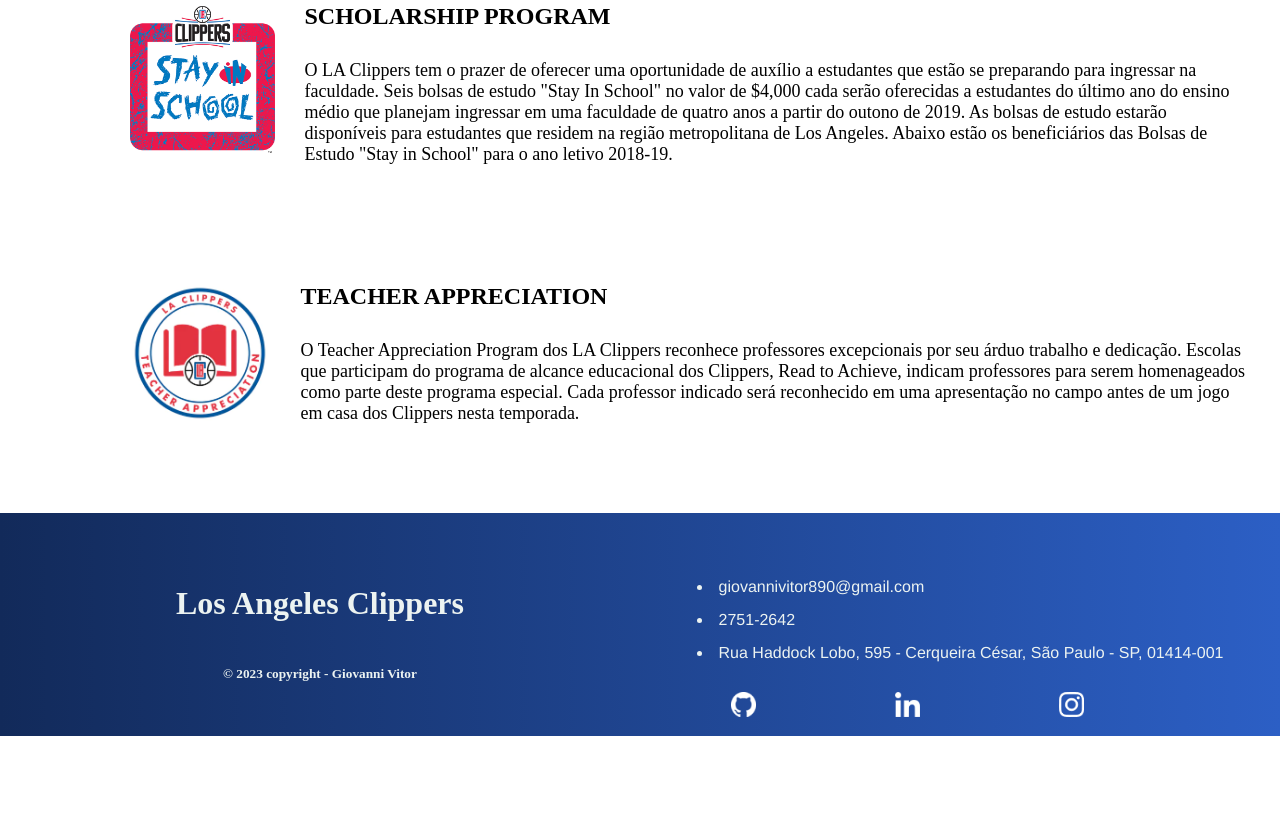
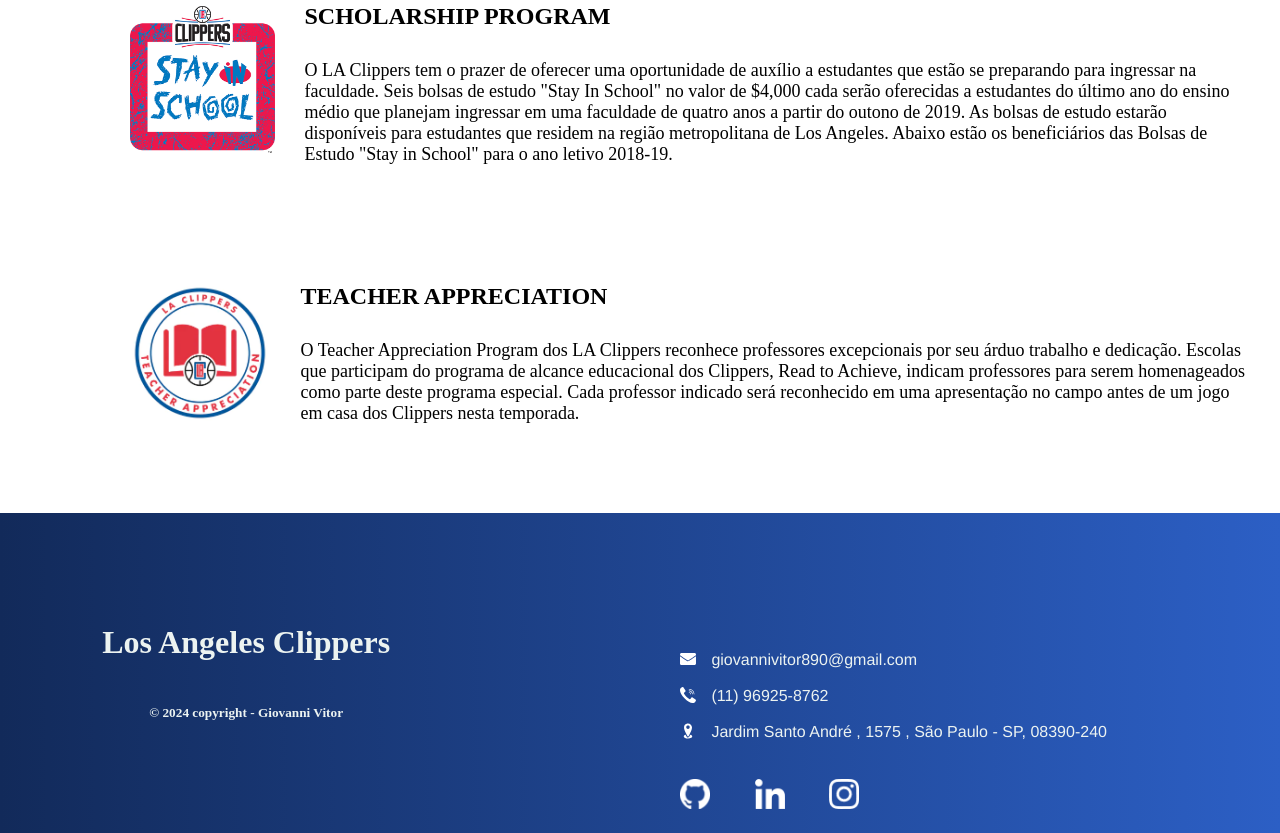
Before and after one commit to giovannivitor/LA-Clippers-project, a website: page Site/public/educação.html in a window 1280 px wide. Shown: the part 1410-2243 px from the top of the page. Before the commit the page ends 2146 px from the top, so only its background shows below. Drawn offline with Linux system fonts and the light colour scheme.

Commit message:
atualizando icons do footer

```diff
--- a/Site/public/css/educação.css
+++ b/Site/public/css/educação.css
@@ -214,44 +214,52 @@
 
 
 
-.footer .container{
+.footer .container {
     background: linear-gradient(90deg, #122a5a 0%, #2c5fc5 100%);
     display: flex;
     flex-direction: row;
+    height: 40vh;
+    width: 100%;
 }
 
-.footer h1{
-    margin-top: -10px;
-}
-
-.logotipo2{
-
+.logotipo2 {
     width: 50%;
     display: flex;
     justify-content: center;
     flex-direction: column;
-    margin-top: 50px;
     color: #ecf3f1;
     align-items: center;
 }
 
 .contato {
-    width: 50%;
-    margin-top: 50px;
+    height: 100%;
+    width: 80%;
     display: flex;
     flex-direction: column;
     align-items: center;
+    justify-content: end;
     color: #ecf3f1;
     font-family: 'Franklin Gothic Medium', 'Arial Narrow', Arial, sans-serif;
 }
 
-.contato li{
+.contato li {
+    display: flex;
+    margin: 5px;
+}
+
+.contato li img{
+    display: flex;
     margin: 15px;
+    height: 16px;
+    margin-top: 0;
 }
 
 .contato img{
-    margin: 15px;
-    margin-right: 5px;
-    height: 25px;
-    padding-right: 115px;
+    height: 30px;
+    margin: 20px;
 }
+
+.contato img:hover {
+    transform: scale(1.2);
+    transition: all .3s ease-in-out;
+}
--- a/Site/public/css/index.css
+++ b/Site/public/css/index.css
@@ -2,9 +2,11 @@
     font-family: Vogue Font;
     src: url(assets/Vogue.ttf);
 }
-html{
+
+html {
     overflow-x: hidden;
 }
+
 body {
     margin: 0;
 }
@@ -39,12 +41,12 @@
     margin-right: 180px;
 }
 
-.navbar a{
+.navbar a {
     text-decoration: none;
     color: white;
 }
 
-.navbar a:hover{
+.navbar a:hover {
     color: #ecf3f1;
 }
 
@@ -80,21 +82,21 @@
     width: 100%;
 }
 
-.tituloHistoria{
+.tituloHistoria {
     color: #224ea7;
     margin: 0;
     text-align: center;
     font-family: 'Franklin Gothic Medium', 'Arial Narrow', Arial, sans-serif;
 }
 
-.BufalloBraves{
+.BufalloBraves {
     display: flex;
     width: 100%;
     height: 100%;
     align-items: center;
 }
 
-.EsquerdaBufallo{
+.EsquerdaBufallo {
     display: flex;
     width: 50%;
     height: 100%;
@@ -102,7 +104,7 @@
     align-items: center;
 }
 
-.DireitaBufallo{
+.DireitaBufallo {
     display: flex;
     width: 50%;
     height: 100%;
@@ -110,7 +112,7 @@
     align-items: center;
 }
 
-.imagemBufallo img{
+.imagemBufallo img {
     position: relative;
     z-index: 1;
     height: 250px;
@@ -123,7 +125,7 @@
     flex-direction: column;
 }
 
-.anoBufallo{
+.anoBufallo {
     position: absolute;
     z-index: 2;
     color: #ca3132;
@@ -133,14 +135,14 @@
     left: 31%;
 }
 
-.SanDiego{
+.SanDiego {
     display: flex;
     width: 100%;
     height: 60%;
     align-items: center;
 }
 
-.EsquerdaSanDiego{
+.EsquerdaSanDiego {
     display: flex;
     width: 50%;
     height: 100%;
@@ -148,7 +150,7 @@
     align-items: center;
 }
 
-.DireitaSanDiego{
+.DireitaSanDiego {
     display: flex;
     width: 50%;
     height: 100%;
@@ -156,14 +158,14 @@
     align-items: center;
 }
 
-.ImagemSanDiego img{
+.ImagemSanDiego img {
     display: flex;
     position: relative;
     z-index: 2;
     height: 250px;
 }
 
-.anoSanDiego{
+.anoSanDiego {
     position: absolute;
     z-index: 2;
     color: #ca3e33;
@@ -173,7 +175,7 @@
     top: 155%;
 }
 
-.texto-esquerda{
+.texto-esquerda {
     display: flex;
     width: 59%;
     font-size: large;
@@ -181,14 +183,14 @@
 }
 
 
-.Clippers{
+.Clippers {
     display: flex;
     width: 100%;
     height: 60%;
     align-items: center;
 }
 
-.EsquerdaClippers{
+.EsquerdaClippers {
     display: flex;
     width: 50%;
     height: 100%;
@@ -196,7 +198,7 @@
     align-items: center;
 }
 
-.DireitaClippers{
+.DireitaClippers {
     display: flex;
     width: 50%;
     height: 100%;
@@ -204,7 +206,7 @@
     align-items: center;
 }
 
-.ImagemLAclippers img{
+.ImagemLAclippers img {
     display: flex;
     position: relative;
     z-index: 2;
@@ -218,7 +220,7 @@
     flex-direction: column;
 }
 
-.anoLAclippers{
+.anoLAclippers {
     position: absolute;
     z-index: 2;
     color: #ee104A;
@@ -230,7 +232,7 @@
 
 .banner-3 .container {
     display: flex;
-    background-color: #f5f2f2;
+    background-color: #f5f5f5;
     height: 78vh;
     width: 100%
 }
@@ -255,20 +257,21 @@
 }
 
 .jersey img:hover {
+    transition: 0.3s ease-in-out;
+    height: 320px;
+}
 
-    transition: 0.5s ease-in-out;
-    height: 320px;
-
-}
 .jersey img {
     height: 300px;
 }
 
-.jersey h4{
-    font-weight: bolder;
+.jersey h3 {
+    font-weight: 400;
     color: #224ea7;
+    font-family: 'Franklin Gothic Medium', 'Arial Narrow', Arial, sans-serif;
 }
-.banner-4{
+
+.banner-4 {
     background-color: white;
     display: flex;
     flex-direction: column;
@@ -301,7 +304,7 @@
     font-family: 'Franklin Gothic Medium', 'Arial Narrow', Arial, sans-serif;
 }
 
-  .content-Sobremim img{
+.content-Sobremim img {
     height: 400px;
     border-radius: 10%;
     object-fit: cover;
@@ -312,50 +315,57 @@
 
 
 
-.footer .container{
+.footer .container {
     background: linear-gradient(90deg, #122a5a 0%, #2c5fc5 100%);
     display: flex;
     flex-direction: row;
+    height: 40vh;
+    width: 100%;
 }
 
-.footer h1{
-    margin-top: -10px;
-}
-
-.logotipo2{
-
+.logotipo2 {
     width: 50%;
     display: flex;
     justify-content: center;
     flex-direction: column;
-    margin-top: 50px;
     color: #ecf3f1;
     align-items: center;
 }
 
 .contato {
-    width: 50%;
-    margin-top: 50px;
+    height: 100%;
+    width: 80%;
     display: flex;
     flex-direction: column;
     align-items: center;
+    justify-content: end;
     color: #ecf3f1;
     font-family: 'Franklin Gothic Medium', 'Arial Narrow', Arial, sans-serif;
 }
 
-.contato li{
+.contato li {
+    display: flex;
+    margin: 5px;
+}
+
+.contato li img{
+    display: flex;
     margin: 15px;
+    height: 16px;
+    margin-top: 0;
 }
 
 .contato img{
-    margin: 15px;
-    margin-right: 5px;
-    height: 25px;
-    padding-right: 115px;
-    transition: all .4s ease-in-out;
+    height: 30px;
+    margin: 20px;
 }
 
-.teste{
+.contato img:hover {
+    transform: scale(1.2);
+    transition: all .3s ease-in-out;
+}
+
+.teste {
     gap: 5vh;
     display: flex;
     flex-direction: column;
--- a/Site/public/educação.html
+++ b/Site/public/educação.html
@@ -117,23 +117,24 @@
         <div class="container">
             <div class="logotipo2">
                 <h1>Los Angeles Clippers</h1>
-                <h5>&copy; 2023 copyright - Giovanni Vitor</h5>
+                <h5>&copy; 2024 copyright - Giovanni Vitor</h5>
             </div>
+
             <div class="contato">
-
-
                 <div class="emailTel">
-                    <li>giovannivitor890@gmail.com</li>
-                    <li>2751-2642</li>
-                    <li>Rua Haddock Lobo, 595 - Cerqueira César, São Paulo - SP, 01414-001</li>
-                </div>
-                <div class="redesSociais">
+                    <li><img src="assets/IconsDeContato/email-icon.svg" alt=""> giovannivitor890@gmail.com</li>
+                    <li><img src="assets/IconsDeContato/contact-icon.svg" alt=""> (11) 96925-8762</li>
+                    <li><img src="assets/IconsDeContato/adress-icon.svg" alt=""> Jardim Santo André , 1575 , São
+                        Paulo - SP, 08390-240</li>
                     <a href="https://github.com/giovannivitor"> <img src="assets/github_logo_icon_147285.png"></a>
-                    <a href="https://www.linkedin.com/in/giovanni-vitor-a2a2a1240/"><img src="assets/linkedin-32.png"></a>
-                    <a href="https://www.instagram.com/giovitorsouza/?next=%2F"><img src="assets/new-Instagram-logo-white-glyph.png"></a>
+                    <a href="https://www.linkedin.com/in/giovanni-vitor-a2a2a1240/"><img
+                            src="assets/linkedin-32.png"></a>
+                    <a href="https://www.instagram.com/giovitorsouza/?next=%2F"><img
+                            src="assets/new-Instagram-logo-white-glyph.png"></a>
                 </div>
             </div>
         </div>
+    </div>
 
 </body>
 
```
Also changed, not shown: Site/public/index.html (+30 -37 lines), Site/public/assets/IconsDeContato/adress-icon.svg (added), Site/public/assets/IconsDeContato/contact-icon.svg (added), Site/public/assets/IconsDeContato/email-icon.svg (added). Lines whose indentation alone changed are shown as unchanged.
